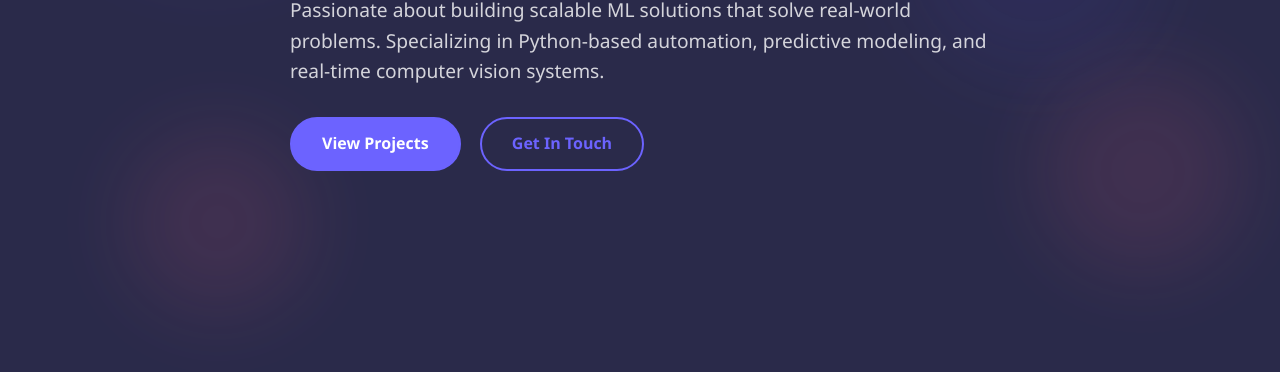
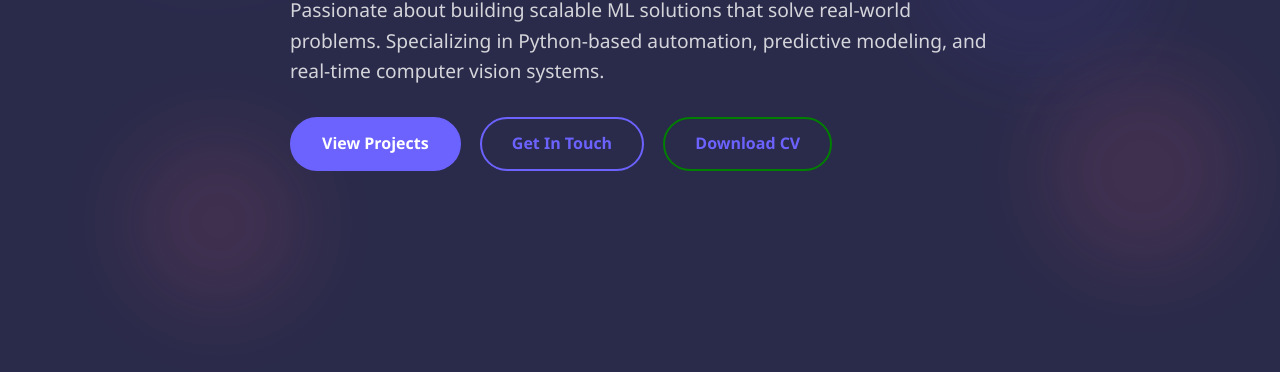
Before and after one commit to rock-star-2003/potfolio, a plain HTML site: page index.html in a window 1280 px wide. Shown: the part 428-800 px from the top of the page. Drawn offline with Linux system fonts and the light colour scheme.

Commit message:
added_cv_download

```diff
--- a/index.html
+++ b/index.html
@@ -613,6 +613,7 @@
                 <div class="hero-buttons">
                     <a href="#projects" class="btn">View Projects</a>
                     <a href="#contact" class="btn btn-outline">Get In Touch</a>
+                    <a href="Achu Raj_ML.pdf" class="btn btn-outline" style="border-color: Green;">Download CV</a>
                 </div>
             </div>
         </div>
```
Also changed, not shown: 1 other file.
